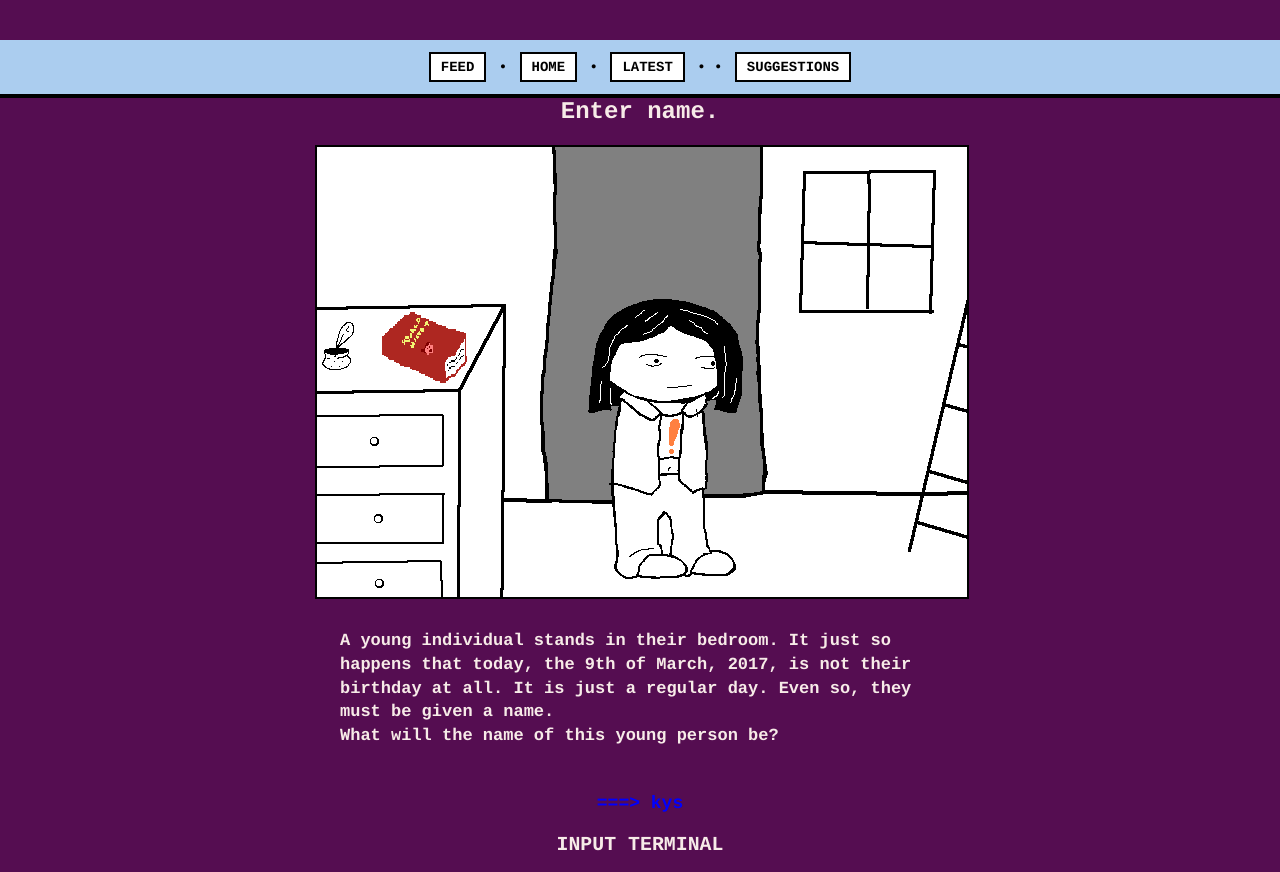
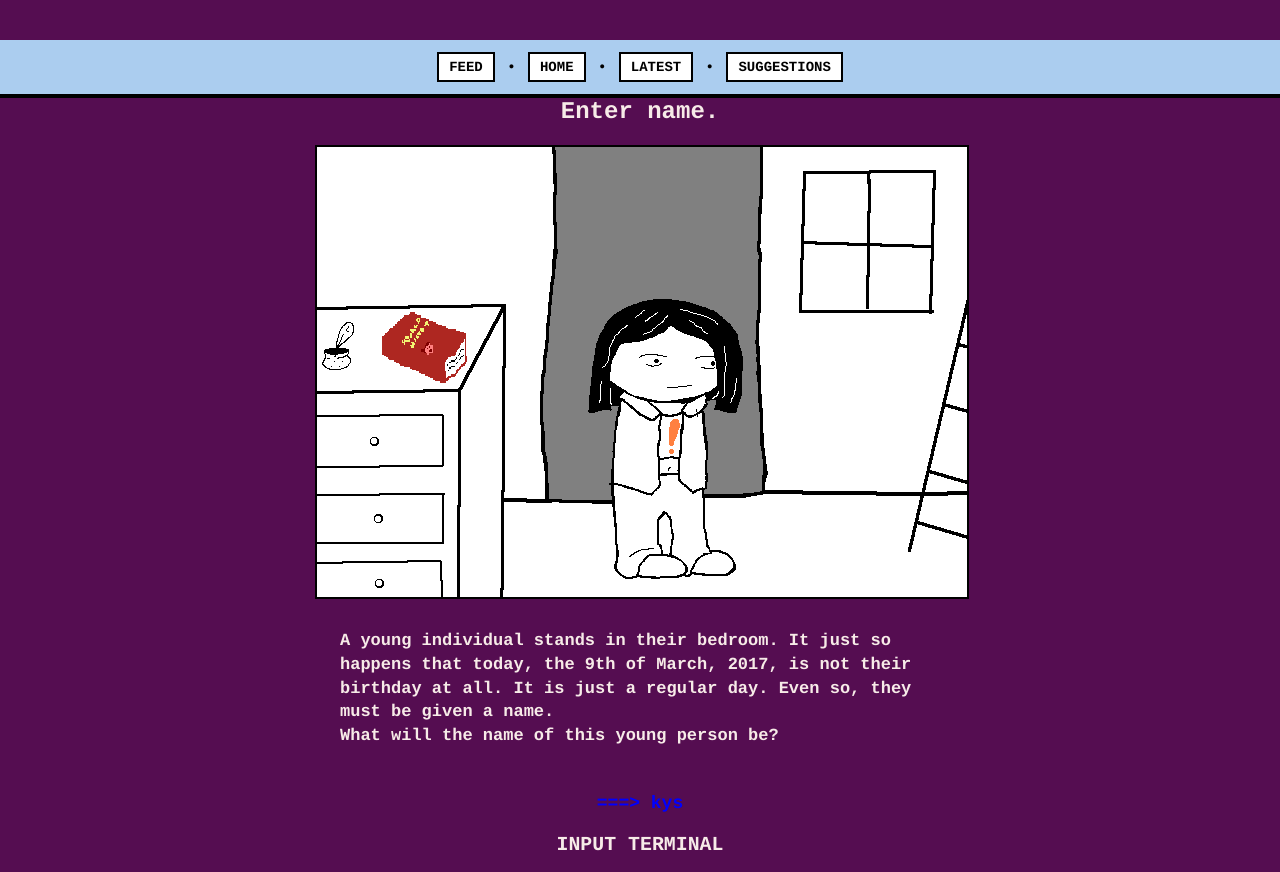
Before and after one commit to Avid-Xenoblade-Player/axp-stu-2, a Jekyll site: the page built from index.md, in a window 1280 px wide, cut to the strip 0-872 px from the top of the page. Built offline with Jekyll 4.4.1, drawn with Linux system fonts in a browser that asks for light colours; some web fonts are replaced.

Commit message:
Update default.html

```diff
--- a/_layouts/default.html
+++ b/_layouts/default.html
@@ -21,7 +21,7 @@
 	<div class="header-abc">
 		<a class="head-link" href="https://avid-xenoblade-player.github.io/axp-stu-2/feed.xml">FEED</a> • <a class="head-link" href="https://avid-xenoblade-player.github.io/axp-stu-2">HOME</a> • {% if most_recent_post %}
 			<a class="head-link" href="{{ most_recent_post.url | relative_url }}">LATEST</a> •
-		{% endif %} • <a class="head-link" href="https://forms.gle/nMYTmpwCxEfjDvKC8">SUGGESTIONS</a>
+		{% endif %} <a class="head-link" href="https://forms.gle/nMYTmpwCxEfjDvKC8">SUGGESTIONS</a>
 	</div>
 
 		<div class="container">
```
